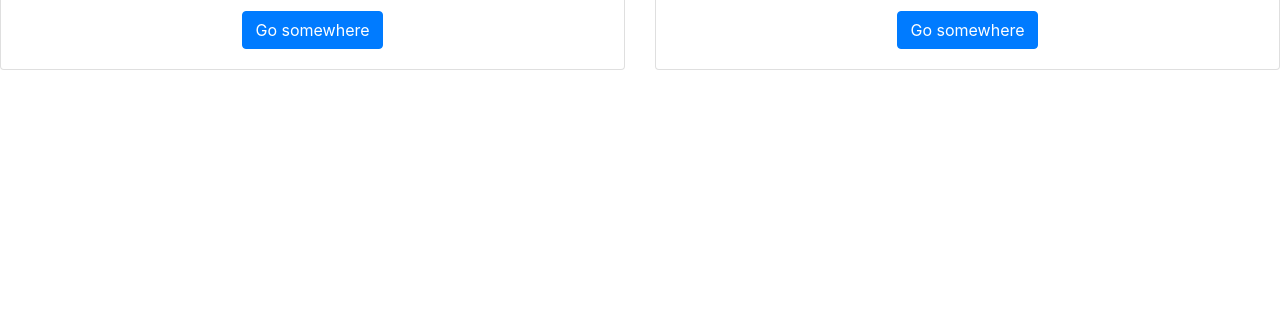
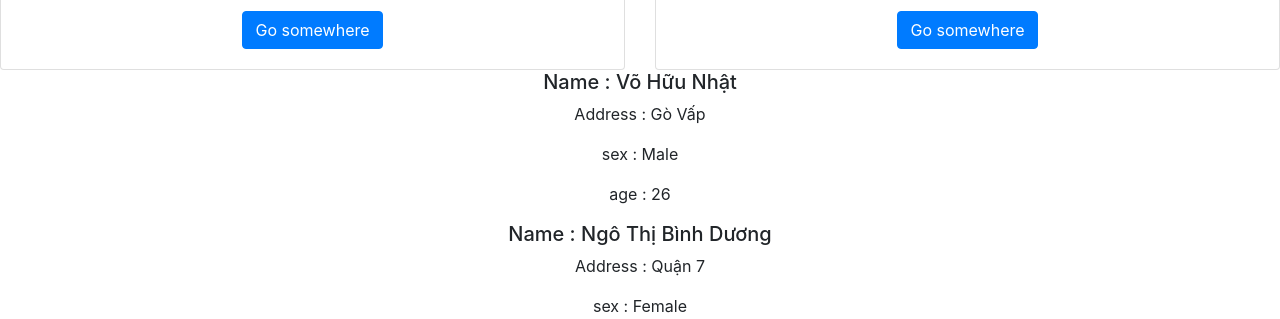
Before and after one commit to Huunhat22/helloreactr, a React (Create React App) app: page / in a window 1280 px wide. Shown: the part 633-952 px from the top of the page. Before the commit the page ends 800 px from the top, so only its background shows below. Built offline with nearby package versions, Linux system fonts and the light colour scheme.

Commit message:
update JSX

```diff
--- a/src/Demo.js
+++ b/src/Demo.js
@@ -2,6 +2,7 @@ import './App.css';
 import Header from './component/Header';
 import { Component } from 'react';
 import Product from './component/Poduct';
+import Excercise from './component/excercise';
 
 class Demo extends Component{
   render(){
@@ -16,7 +17,7 @@ class Demo extends Component{
             <Product/>
           </div>
         </div>
-
+        <Excercise></Excercise>
       </div>
     );
   }
--- /dev/null
+++ b/src/component/excercise.js
@@ -0,0 +1,41 @@
+import React, { Component } from "react";
+
+class Excercise extends Component{
+    render(){
+        // tạo 1 object student
+        var students = [
+            {
+                id : 1,
+                name : 'Võ Hữu Nhật',
+                address : 'Gò Vấp',
+                sex : 'Male',
+                age : 26
+            },
+            {
+                id : 2,
+                name : 'Ngô Thị Bình Dương',
+                address : 'Quận 7',
+                sex : 'Female',
+                age : 25
+            }
+        ];
+
+        var elements = students.map((students, index) => {
+            return  <div key={students.id}>
+                        <h5>Name : { students.name}</h5>
+                        <p>Address : {students.address}</p>
+                        <p>sex : {students.sex}</p>
+                        <p>age : {students.age}</p>
+                    </div>
+        });
+
+
+        return(
+            <div>
+                 { elements }
+            </div>
+        )
+    }
+}
+
+export default Excercise;
```
